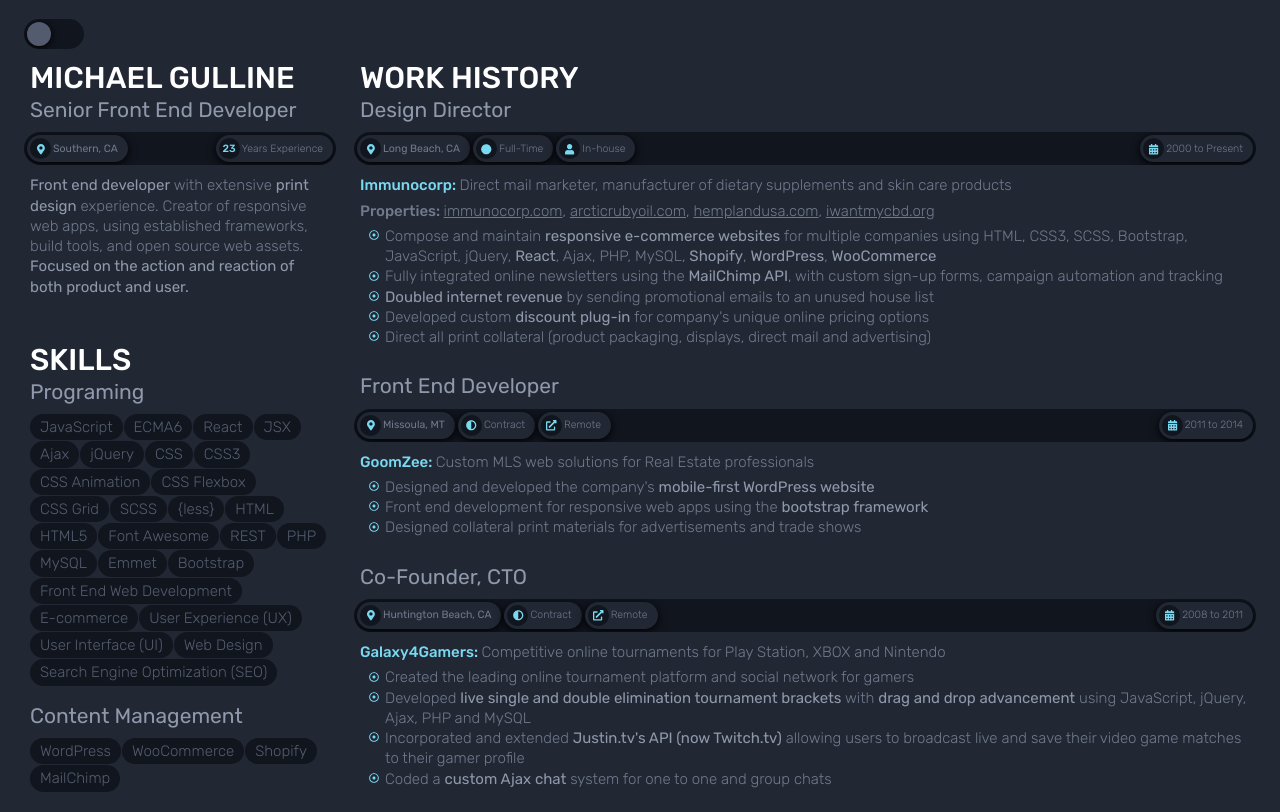
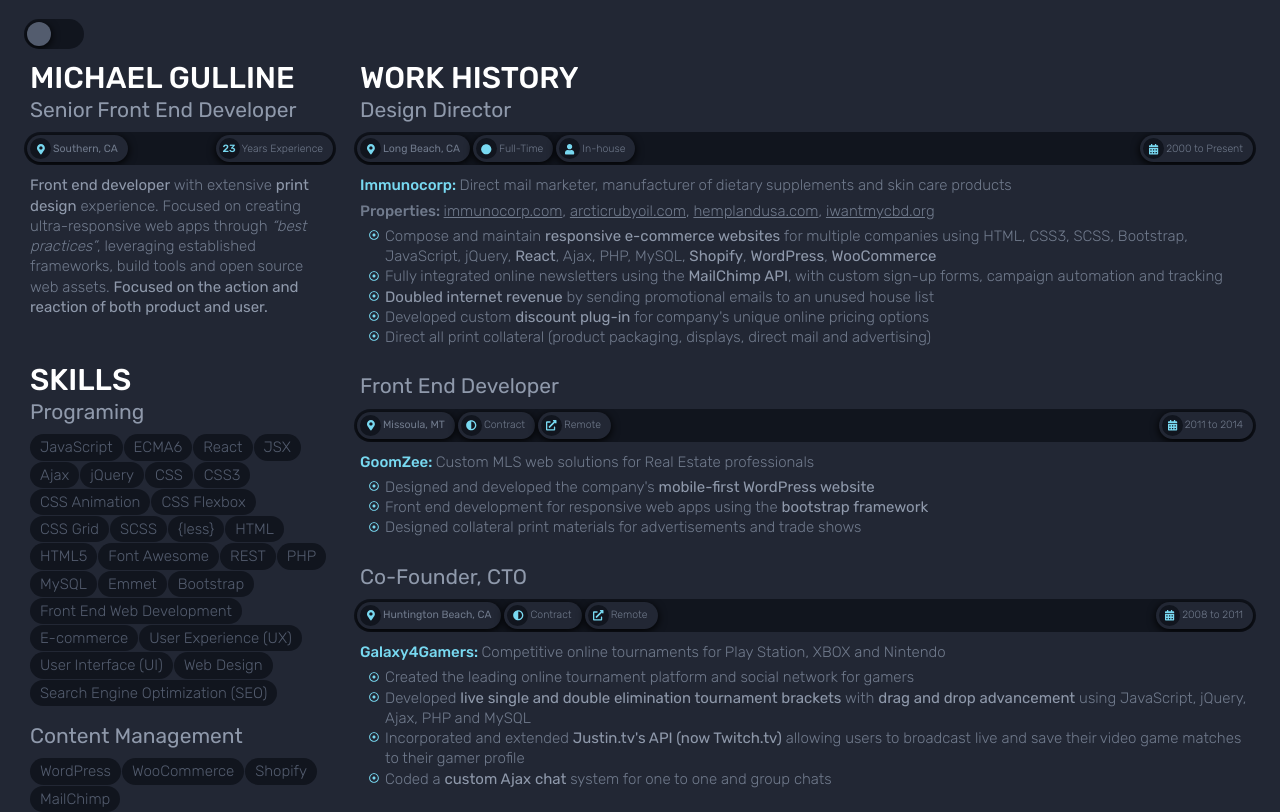
Before and after one commit to mikegulline/resume, a React (Create React App) app: page / in a window 1280 px wide. Shown: the top 812 px of the page. Built offline with nearby package versions, Linux system fonts and the light colour scheme.

Commit message:
udated infos

```diff
--- a/src/data/data.js
+++ b/src/data/data.js
@@ -4,7 +4,7 @@
       last: "Gulline",
       title: "Senior Front End Developer",
       summary:
-        "<b>Front end developer</b> with extensive <b>print design</b> experience. Creator of responsive web apps, using established frameworks, build tools, and open source web assets. <b>Focused on the action and reaction of both product and user.</b>",
+        "<b>Front end developer</b> with extensive <b>print design</b> experience. Focused on creating ultra-responsive web apps through <em>“best practices”</em>, leveraging established frameworks, build tools and open source web assets. <b>Focused on the action and reaction of both product and user.</b>",
       avatar: "",
       website: "http://mikegulline.com/",
       gender: "M",
```
Also changed, not shown: 1 other file (tests, documents, lock files or other folders).
